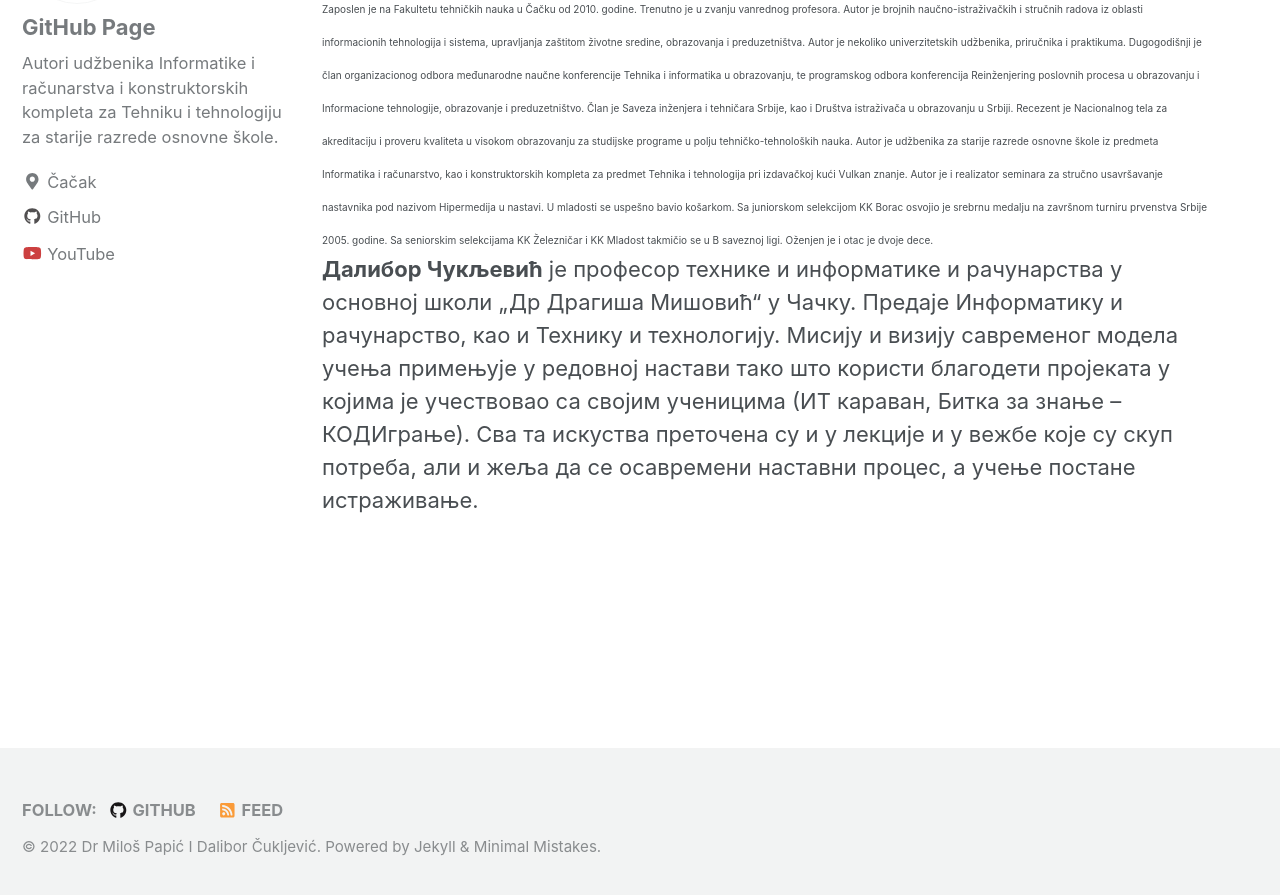
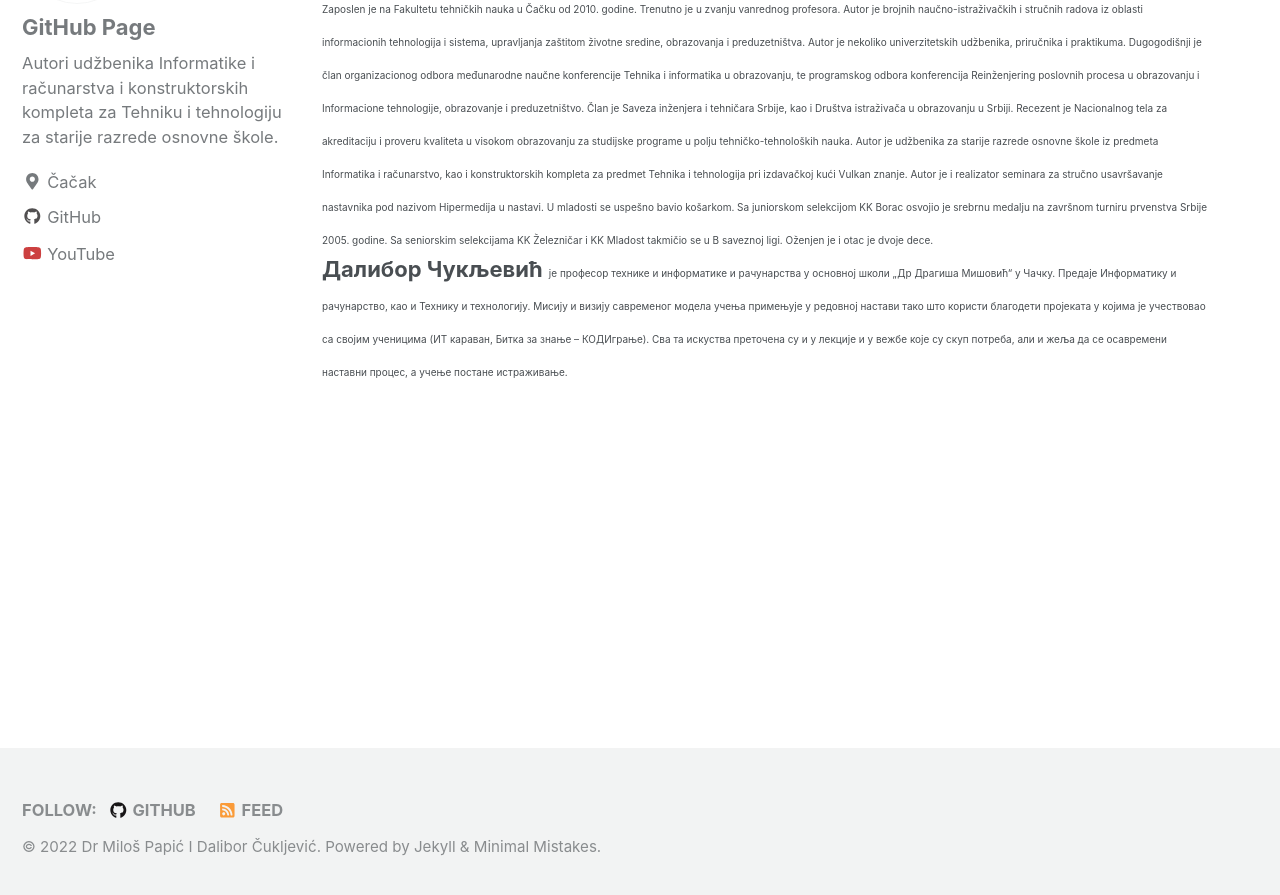
Before and after one commit to vulkanznanje/vulkanznanje.github.io, a Jekyll site: the page built from _pages/O_nama.md, in a window 1280 px wide and 900 px high, scrolled down 471 px. Shown: the top 895 px of the window. Built offline with Jekyll 4.4.1, drawn with Linux system fonts in a browser that asks for light colours; nearby versions of some CDN libraries.

Commit message:
Update O_nama.md

```diff
--- a/_pages/O_nama.md
+++ b/_pages/O_nama.md
@@ -20,4 +20,4 @@ header:
 <font size="1"> Oženjen je i otac je dvoje dece. </font>
 
 
-**Далибор Чукљевић** је професор технике и информатике и рачунарства у основној школи „Др Драгиша Мишовић“ у Чачку. Предаје Информатику и рачунарство, као и Технику и технологију. Мисију и визију савременог модела учења примењује у редовној настави тако што користи благодети пројеката у којима је учествовао са својим ученицима (ИТ караван, Битка за знање – КОДИграње). Сва та искуства преточена су и у лекције и у вежбе које су скуп потреба, али и жеља да се осавремени наставни процес, а учење постане истраживање.
+**Далибор Чукљевић** <font size="1"> је професор технике и информатике и рачунарства у основној школи „Др Драгиша Мишовић“ у Чачку. Предаје Информатику и рачунарство, као и Технику и технологију. Мисију и визију савременог модела учења примењује у редовној настави тако што користи благодети пројеката у којима је учествовао са својим ученицима (ИТ караван, Битка за знање – КОДИграње). Сва та искуства преточена су и у лекције и у вежбе које су скуп потреба, али и жеља да се осавремени наставни процес, а учење постане истраживање. </font>
```
